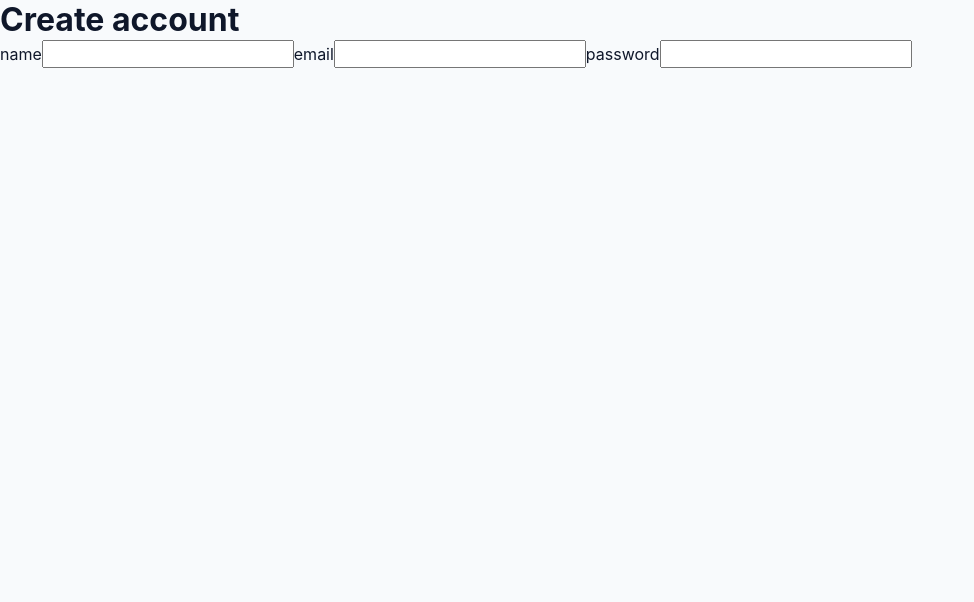
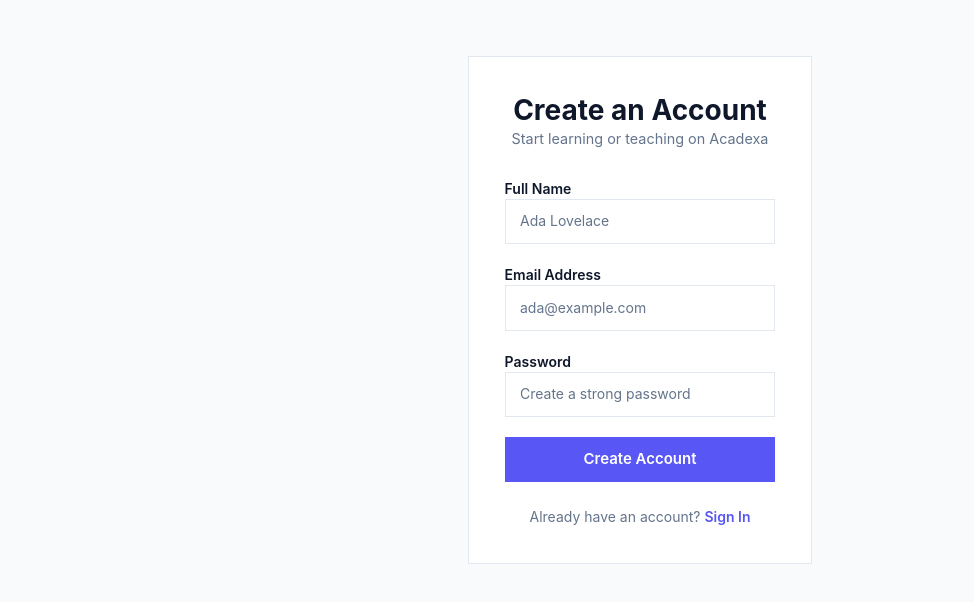
Before and after one commit to ArsalanMateen/Acadexa, a React (Vite) app in the folder client/: page /signup in a window 1280 px wide. Shown: the top 602 px of the page, without its empty margins (0-974 px from the left). Built offline with nearby package versions, Linux system fonts and the light colour scheme; the HTML template or start-up script is replaced by a standard one.

Commit message:
feat(signup): handle registration submit

```diff
--- a/client/src/features/auth/pages/Signup.jsx
+++ b/client/src/features/auth/pages/Signup.jsx
@@ -1,7 +1,126 @@
 import { useState } from "react";
+import { Link } from "react-router-dom";
+import { create } from "../../users/user";
+import { PageState } from "../../../shared/components/ui";
+import styles from "./Signup.module.css";
+
 export default function Signup() {
-  const [values, setValues] = useState({"name":"","email":"","password":""});
-  return <main><h1>Create account</h1><form><label>name<input type="text" value={values.name} onChange={event => setValues({ ...values, name: event.target.value })} required /></label>
-<label>email<input type="email" value={values.email} onChange={event => setValues({ ...values, email: event.target.value })} required /></label>
-<label>password<input type="password" value={values.password} onChange={event => setValues({ ...values, password: event.target.value })} required /></label></form></main>;
+  const [values, setValues] = useState({
+    name: "",
+    email: "",
+    password: "",
+    error: "",
+    success: false,
+    loading: false,
+  });
+
+  const handleChange = (name) => (event) => {
+    setValues({ ...values, [name]: event.target.value, error: "" });
+  };
+
+  const handleSubmit = async (e) => {
+    e.preventDefault();
+    setValues({ ...values, loading: true, error: "" });
+
+    const user = {
+      name: values.name,
+      email: values.email,
+      password: values.password,
+    };
+
+    const data = await create(user);
+
+    if (data.error) {
+      setValues({ ...values, error: data.error, loading: false });
+    } else {
+      setValues({ ...values, success: true, loading: false });
+    }
+  };
+
+  if (values.success)
+    return (
+      <PageState
+        icon="success"
+        title="Welcome to Acadexa"
+        message="Your account has been created successfully. Use the Sign In link above to access your account."
+      />
+    );
+
+  return (
+    <div className={styles.page}>
+      <div className={styles.card}>
+        <h1 className={styles.title}>Create an Account</h1>
+        <p className={styles.subtitle}>Start learning or teaching on Acadexa</p>
+
+        {values.error && (
+          <div role="alert" className={styles.error}>
+            {values.error}
+          </div>
+        )}
+
+        <form onSubmit={handleSubmit}>
+          <div className={styles.formGroup}>
+            <label htmlFor="signup-field-1" className={styles.label}>
+              Full Name
+            </label>
+            <input
+              id="signup-field-1"
+              type="text"
+              className={styles.input}
+              placeholder="Ada Lovelace"
+              value={values.name}
+              onChange={handleChange("name")}
+              required
+            />
+          </div>
+
+          <div className={styles.formGroup}>
+            <label htmlFor="signup-field-2" className={styles.label}>
+              Email Address
+            </label>
+            <input
+              id="signup-field-2"
+              type="email"
+              className={styles.input}
+              placeholder="ada@example.com"
+              value={values.email}
+              onChange={handleChange("email")}
+              required
+            />
+          </div>
+
+          <div className={styles.formGroup}>
+            <label htmlFor="signup-field-3" className={styles.label}>
+              Password
+            </label>
+            <input
+              id="signup-field-3"
+              type="password"
+              className={styles.input}
+              placeholder="Create a strong password"
+              value={values.password}
+              onChange={handleChange("password")}
+              required
+              minLength={6}
+            />
+          </div>
+
+          <button
+            type="submit"
+            className={styles.button}
+            disabled={values.loading}
+          >
+            {values.loading ? "Creating Account..." : "Create Account"}
+          </button>
+        </form>
+
+        <p className={styles.footer}>
+          Already have an account?{" "}
+          <Link to="/signin" className={styles.link}>
+            Sign In
+          </Link>
+        </p>
+      </div>
+    </div>
+  );
 }
--- /dev/null
+++ b/client/src/features/auth/pages/Signup.module.css
@@ -0,0 +1,111 @@
+.page {
+  max-width: 460px;
+  margin: 3.5rem auto;
+  padding: 0 var(--space-md);
+}
+
+.card {
+  background: var(--color-bg-card);
+  border: 1px solid var(--color-border);
+  border-radius: var(--radius-lg);
+  padding: 2.25rem;
+  box-shadow: var(--shadow-md);
+}
+
+.title {
+  font-size: 1.75rem;
+  font-weight: 700;
+  color: var(--color-text-main);
+  text-align: center;
+  margin-bottom: var(--space-xs);
+}
+
+.subtitle {
+  color: var(--color-text-muted);
+  font-size: 0.9rem;
+  text-align: center;
+  margin-bottom: 1.75rem;
+}
+
+.formGroup {
+  margin-bottom: 1.25rem;
+}
+
+.label {
+  display: block;
+  font-size: 0.875rem;
+  font-weight: 600;
+  margin-bottom: var(--space-xs);
+  color: var(--color-text-main);
+}
+
+.input {
+  width: 100%;
+  padding: 0.65rem 0.9rem;
+  font-size: 0.95rem;
+  color: var(--color-text-main);
+  background-color: var(--color-bg-card);
+  border: 1px solid var(--color-border);
+  border-radius: var(--radius-md);
+  outline: none;
+  transition: all var(--transition-fast);
+}
+
+.input::placeholder {
+  font-size: 0.875rem;
+  font-weight: 400;
+  color: var(--color-text-muted);
+  opacity: 1;
+}
+
+.input:focus {
+  border-color: var(--color-border-focus);
+  box-shadow: 0 0 0 3px var(--color-primary-subtle);
+}
+
+.button {
+  width: 100%;
+  padding: 11px;
+  border-radius: var(--radius-md);
+  background-color: var(--color-primary);
+  color: var(--color-text-inverse);
+  border: none;
+  font-size: 15px;
+  font-weight: 600;
+  cursor: pointer;
+  margin-top: var(--space-xs);
+  transition: background-color var(--transition-fast);
+}
+
+.button:hover:not(:disabled) {
+  background-color: var(--color-primary-hover);
+}
+
+.button:disabled {
+  opacity: 0.65;
+  cursor: not-allowed;
+}
+
+.error {
+  color: #b91c1c;
+  font-size: 0.875rem;
+  margin-bottom: 1.25rem;
+}
+
+.footer {
+  text-align: center;
+  margin-top: 1.5rem;
+  font-size: 0.875rem;
+  color: var(--color-text-muted);
+}
+
+.link {
+  color: var(--color-primary);
+  font-weight: 600;
+  text-decoration: none;
+}
+
+.link:hover {
+  text-decoration: underline;
+  color: var(--color-primary-hover);
+}
```
